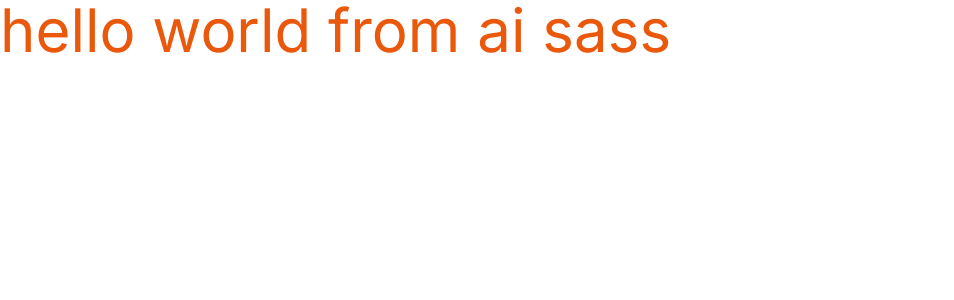
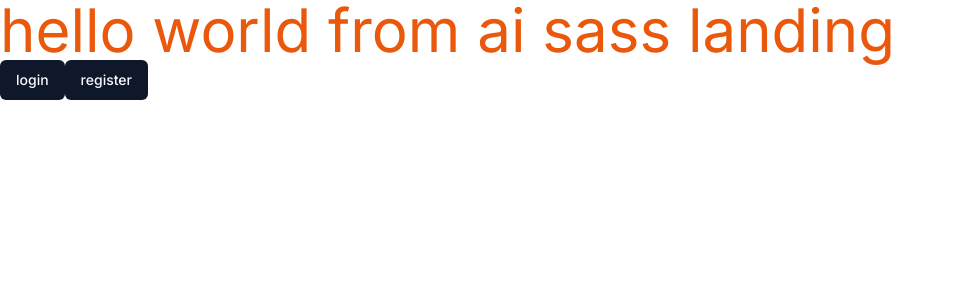
Before and after one commit to ISMAILBOUADDI/Ai_Sass_Platform, a Next.js app: page / in a window 1280 px wide. Shown: the top 300 px of the page, without its empty margins (0-954 px from the left). Built offline with nearby package versions, Linux system fonts and the light colour scheme.

Commit message:
landing page

```diff
--- /dev/null
+++ b/app/(landing)/page.tsx
@@ -0,0 +1,25 @@
+import { Button } from "@/components/ui/button";
+import Link  from "next/link";
+
+const LandingPage = () => {
+    return (
+        <>
+            <p className="text-6xl text-orange-600">hello world from ai sass landing</p>
+            <div>
+                <Link href="/sign-in">
+                    <Button>
+                        login
+                    </Button>
+                </Link>
+                <Link href="/sign-up">
+                    <Button>
+                        register
+                    </Button>
+                </Link>
+            </div>
+        </>
+
+     );
+}
+
+export default LandingPage;
```
